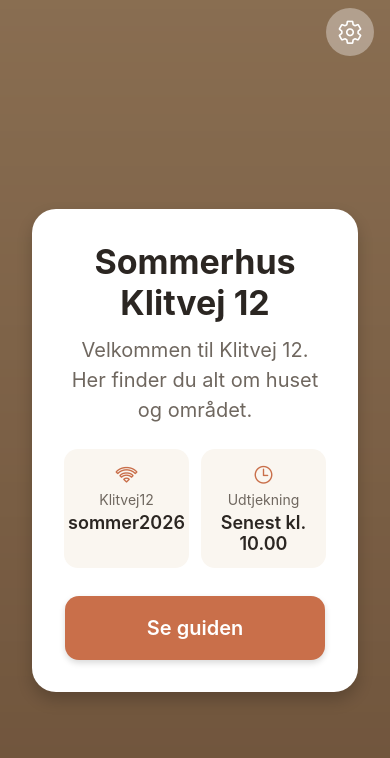
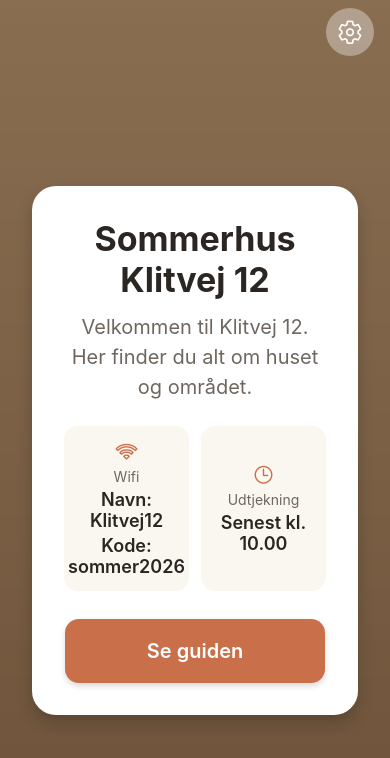
Before and after one commit to NikolajBjertrup/Ferieguide, a React Native app: screen /Home in a window 390 px wide. Shown: the top 758 px of the page. Built offline with nearby package versions, Linux system fonts and the light colour scheme.

Commit message:
Rettelse af Wifi

```diff
--- a/screens/HomeScreen.js
+++ b/screens/HomeScreen.js
@@ -33,8 +33,9 @@ export default function HomeScreen({ navigation }) {
             <View style={GlobalStyle.homeInfoRow}>
               <View style={GlobalStyle.homeInfoItem}>
                 <Ionicons name="wifi-outline" size={22} color={GlobalStyle.colors.accent} />
-                <Text style={GlobalStyle.homeInfoLabel}>{HOUSE.wifiName}</Text>
-                <Text style={GlobalStyle.homeInfoValue}>{HOUSE.wifiPassword}</Text>
+                <Text style={GlobalStyle.homeInfoLabel}>Wifi</Text>
+                <Text style={GlobalStyle.homeInfoValue}>Navn: {HOUSE.wifiName}</Text>
+                <Text style={GlobalStyle.homeInfoValue}>Kode: {HOUSE.wifiPassword}</Text>
               </View>
               <View style={GlobalStyle.homeInfoItem}>
                 <Ionicons name="time-outline" size={22} color={GlobalStyle.colors.accent} />
--- a/styles/GlobalStyle.js
+++ b/styles/GlobalStyle.js
@@ -304,6 +304,7 @@ export const GlobalStyle = StyleSheet.create({
   homeInfoItem: {
     flex: 1,
     alignItems: "center",
+    justifyContent: "center",
     backgroundColor: COLORS.background,
     borderRadius: 14,
     paddingVertical: 14,
```
